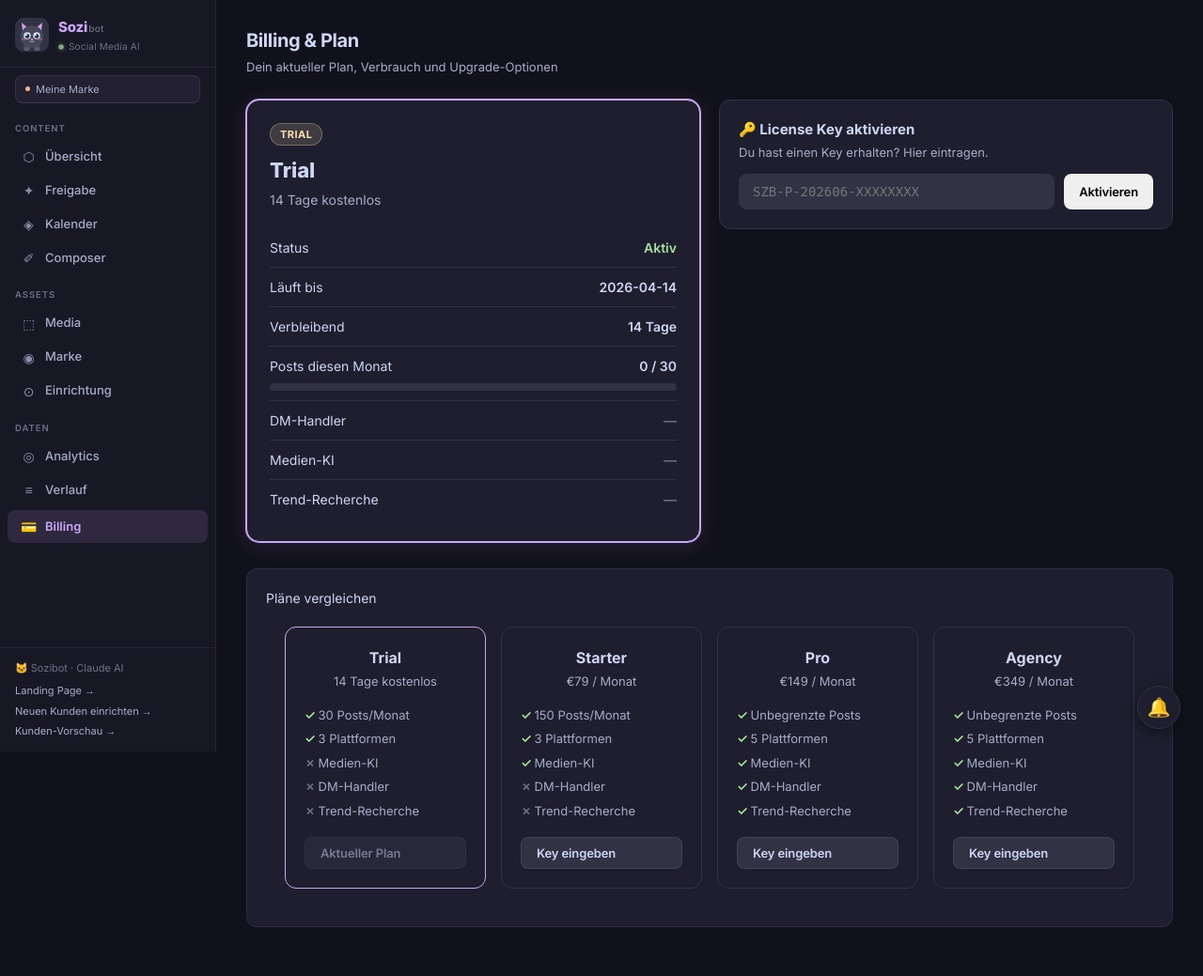
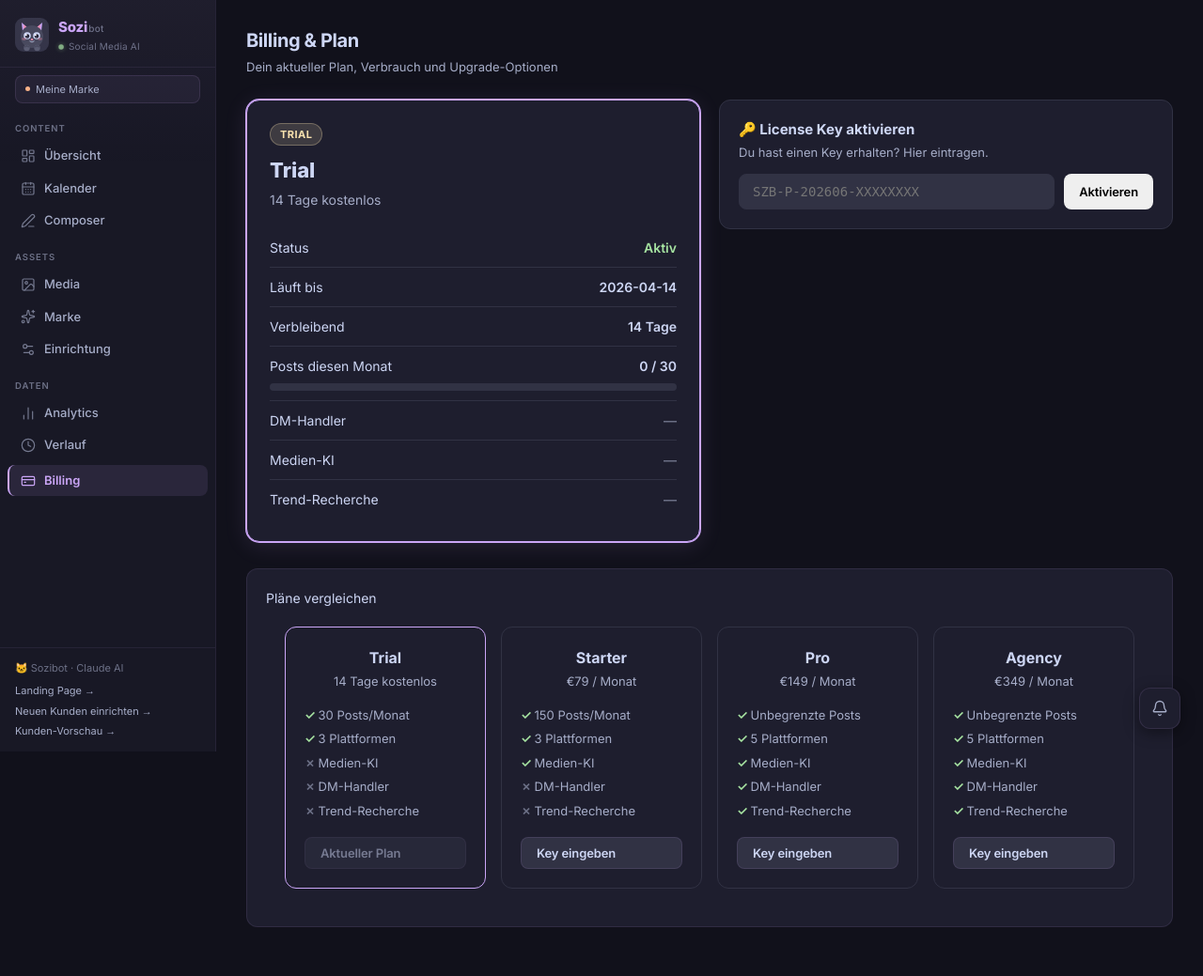
Before and after one commit to Hansweier/social-media-saas, a Flask app: page /billing/ in a window 1280 px wide. Shown: the whole page at 94% size. Run offline with Flask 3, Linux system fonts and the light colour scheme; data that the repository does not hold is empty; parts of the project's set-up code (start-up, migrations or seed data) failed here and were passed over.

Commit message:
Design upgrade + README
- Lucide SVG icons in sidebar (replaces inconsistent Unicode symbols)
- Linear-style active nav state (left border accent indicator)
- Card hover: subtle purple shadow
- Input focus: focus ring + border highlight
- Sidebar: subtle top gradient overlay
- Notification bell: rounded-square with Lucide bell icon
- README with full setup docs, Meta/Stripe guide, project structure

Co-Authored-By: Claude Sonnet 4.6 <noreply@anthropic.com>

```diff
--- a/dashboard/templates/base.html
+++ b/dashboard/templates/base.html
@@ -8,6 +8,7 @@
   <link rel="preconnect" href="https://fonts.gstatic.com" crossorigin>
   <link href="https://fonts.googleapis.com/css2?family=Inter:wght@400;500;600;700;800&display=swap" rel="stylesheet">
   <script src="https://cdn.jsdelivr.net/npm/chart.js@4.4.0/dist/chart.umd.min.js"></script>
+  <script src="https://unpkg.com/lucide@latest/dist/umd/lucide.min.js"></script>
   <style>
     *, *::before, *::after { box-sizing: border-box; margin: 0; padding: 0; }
 
@@ -55,6 +56,14 @@
       top: 0; left: 0;
       height: 100vh;
       z-index: 10;
+    }
+    .sidebar::after {
+      content: '';
+      position: absolute;
+      top: 0; left: 0; right: 0;
+      height: 180px;
+      background: linear-gradient(180deg, rgba(203,166,247,.04) 0%, transparent 100%);
+      pointer-events: none;
     }
 
     /* Nuna — Maskottchen */
@@ -116,23 +125,34 @@
       display: flex;
       align-items: center;
       gap: 9px;
-      padding: 7px 14px;
+      padding: 7px 12px;
       margin: 1px 8px;
       border-radius: 8px;
       color: var(--muted);
       text-decoration: none;
       font-size: 13px;
       font-weight: 500;
-      transition: all .12s ease;
+      transition: all .15s cubic-bezier(.4,0,.2,1);
+      border-left: 2px solid transparent;
+      position: relative;
     }
-    nav a:hover { color: var(--text); background: rgba(203,166,247,.08); }
+    nav a:hover {
+      color: var(--text);
+      background: rgba(203,166,247,.07);
+      border-left-color: rgba(203,166,247,.3);
+    }
     nav a.active {
       color: var(--accent);
-      background: rgba(203,166,247,.12);
+      background: rgba(203,166,247,.1);
       font-weight: 600;
+      border-left-color: var(--accent);
     }
-    nav a.active .nav-icon { filter: none; }
-    nav a .nav-icon { font-size: 14px; width: 17px; text-align: center; opacity: .8; }
+    nav a .nav-icon {
+      width: 16px; height: 16px;
+      display: flex; align-items: center; justify-content: center;
+      flex-shrink: 0; opacity: .65;
+    }
+    nav a:hover .nav-icon { opacity: .9; }
     nav a.active .nav-icon { opacity: 1; }
 
     /* Sidebar footer */
@@ -177,15 +197,18 @@
     .page-title { font-size: 20px; font-weight: 700; margin-bottom: 4px; letter-spacing: -.02em; }
     .page-sub { font-size: 13px; color: var(--muted); margin-bottom: 24px; }
 
-    /* ── Cards (Glassmorphism-light) ── */
+    /* ── Cards ── */
     .card {
       background: var(--surface);
       border: 1px solid rgba(203,166,247,.1);
       border-radius: 12px;
       padding: 20px;
-      transition: border-color .15s;
+      transition: border-color .2s, box-shadow .2s;
     }
-    .card:hover { border-color: rgba(203,166,247,.18); }
+    .card:hover {
+      border-color: rgba(203,166,247,.22);
+      box-shadow: 0 4px 20px rgba(203,166,247,.08);
+    }
     .card-title {
       font-size: 10.5px;
       text-transform: uppercase;
@@ -371,6 +394,14 @@
     input[type="text"], input[type="password"], input[type="email"],
     input[type="datetime-local"], input[type="search"], select, textarea {
       font-family: 'Inter', inherit;
+      transition: border-color .15s, box-shadow .15s;
+      outline: none;
+    }
+    input[type="text"]:focus, input[type="password"]:focus,
+    input[type="email"]:focus, input[type="datetime-local"]:focus,
+    input[type="search"]:focus, select:focus, textarea:focus {
+      border-color: rgba(203,166,247,.6) !important;
+      box-shadow: 0 0 0 3px rgba(203,166,247,.1);
     }
   </style>
   {% block extra_head %}{% endblock %}
@@ -452,38 +483,35 @@
   <nav>
     <div class="sidebar-section">Content</div>
     <a href="/"               class="{{ 'active' if request.path == '/' else '' }}">
-      <span class="nav-icon">⬡</span> Übersicht
+      <span class="nav-icon"><i data-lucide="layout-dashboard"></i></span> Übersicht
     </a>
-    <a href="/vorschau/woche" class="{{ 'active' if '/vorschau' in request.path else '' }}">
-      <span class="nav-icon">✦</span> Freigabe
-    </a>
-    <a href="/calendar/"      class="{{ 'active' if '/calendar' in request.path else '' }}">
-      <span class="nav-icon">◈</span> Kalender
+    <a href="/calendar/"      class="{{ 'active' if '/calendar' in request.path or '/vorschau' in request.path else '' }}">
+      <span class="nav-icon"><i data-lucide="calendar-days"></i></span> Kalender
     </a>
     <a href="/composer/"      class="{{ 'active' if '/composer' in request.path else '' }}">
-      <span class="nav-icon">✐</span> Composer
+      <span class="nav-icon"><i data-lucide="pen-line"></i></span> Composer
     </a>
 
     <div class="sidebar-section">Assets</div>
     <a href="/media/"         class="{{ 'active' if '/media' in request.path else '' }}">
-      <span class="nav-icon">⬚</span> Media
+      <span class="nav-icon"><i data-lucide="image"></i></span> Media
     </a>
     <a href="/einstellungen/marke" class="{{ 'active' if '/einstellungen/marke' in request.path else '' }}">
-      <span class="nav-icon">◉</span> Marke
+      <span class="nav-icon"><i data-lucide="sparkles"></i></span> Marke
     </a>
     <a href="/einstellungen/setup" class="{{ 'active' if '/einstellungen/setup' in request.path else '' }}">
-      <span class="nav-icon">⊙</span> Einrichtung
+      <span class="nav-icon"><i data-lucide="settings-2"></i></span> Einrichtung
     </a>
 
     <div class="sidebar-section">Daten</div>
     <a href="/analytics/"     class="{{ 'active' if '/analytics' in request.path else '' }}">
-      <span class="nav-icon">◎</span> Analytics
+      <span class="nav-icon"><i data-lucide="bar-chart-2"></i></span> Analytics
     </a>
     <a href="/verlauf/"       class="{{ 'active' if '/verlauf' in request.path else '' }}">
-      <span class="nav-icon">≡</span> Verlauf
+      <span class="nav-icon"><i data-lucide="clock"></i></span> Verlauf
     </a>
     <a href="/billing/"       class="{{ 'active' if '/billing' in request.path else '' }}" style="margin-top:4px">
-      <span class="nav-icon">💳</span> Billing
+      <span class="nav-icon"><i data-lucide="credit-card"></i></span> Billing
     </a>
   </nav>
 
@@ -504,17 +532,18 @@
 <!-- ── Notification Bell ───────────────────────────────────────────────────── -->
 <div id="notif-bell" onclick="toggleNotifDrawer()" title="Benachrichtigungen" style="
   position:fixed; bottom:24px; right:24px; z-index:300;
-  width:46px; height:46px; border-radius:50%;
-  background:var(--surface); border:1px solid var(--border);
+  width:44px; height:44px; border-radius:12px;
+  background:var(--surface); border:1px solid rgba(203,166,247,.12);
   display:flex; align-items:center; justify-content:center;
   cursor:pointer; box-shadow:0 4px 16px rgba(0,0,0,.4);
-  font-size:20px; transition:border-color .15s;
-" onmouseenter="this.style.borderColor='var(--accent)'" onmouseleave="this.style.borderColor='var(--border)'">
-  🔔
+  transition:border-color .15s, box-shadow .15s; color:var(--muted);
+" onmouseenter="this.style.borderColor='var(--accent)';this.style.color='var(--accent)';this.style.boxShadow='0 4px 20px rgba(203,166,247,.2)'"
+   onmouseleave="this.style.borderColor='rgba(203,166,247,.12)';this.style.color='var(--muted)';this.style.boxShadow='0 4px 16px rgba(0,0,0,.4)'">
+  <i data-lucide="bell" style="width:18px;height:18px;stroke-width:1.8"></i>
   <span id="notif-badge" style="
-    display:none; position:absolute; top:4px; right:4px;
-    background:#f38ba8; color:#1e1e2e; font-size:10px; font-weight:700;
-    width:16px; height:16px; border-radius:50%; text-align:center; line-height:16px;
+    display:none; position:absolute; top:6px; right:6px;
+    background:#f38ba8; color:#1e1e2e; font-size:9px; font-weight:700;
+    width:14px; height:14px; border-radius:50%; text-align:center; line-height:14px;
   "></span>
 </div>
 
@@ -696,6 +725,11 @@ document.addEventListener('keydown', e => {
     if (m.classList.contains('open')) { m.classList.remove('open'); }
   }
 });
+
+// ── Lucide icons ──────────────────────────────────────────────────────────────
+if (typeof lucide !== 'undefined') {
+  lucide.createIcons({ attrs: { width: '16', height: '16', 'stroke-width': '1.8' } });
+}
 </script>
 {% block extra_scripts %}{% endblock %}
 </body>
```
Also changed, not shown: README.md (added).
